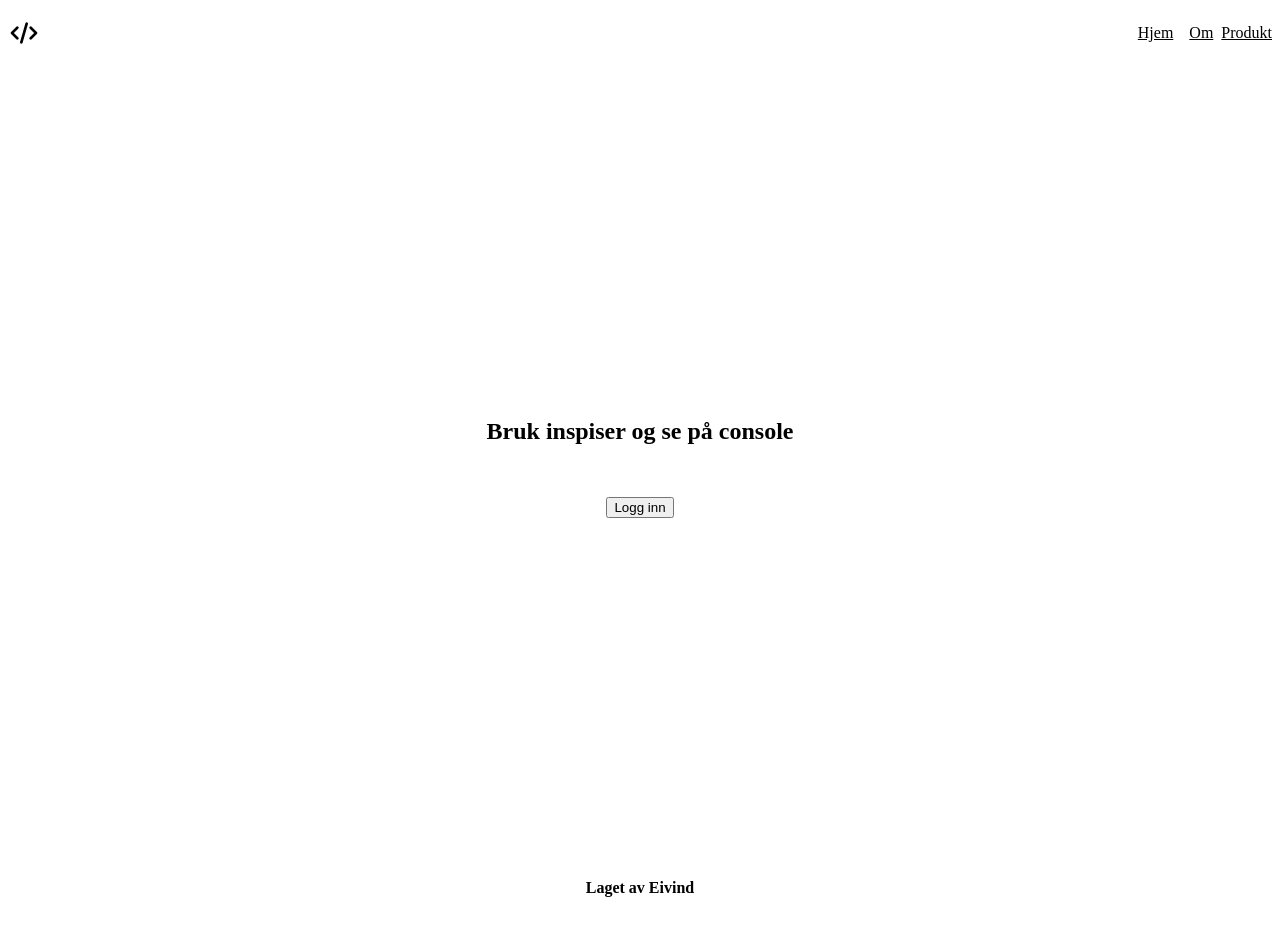
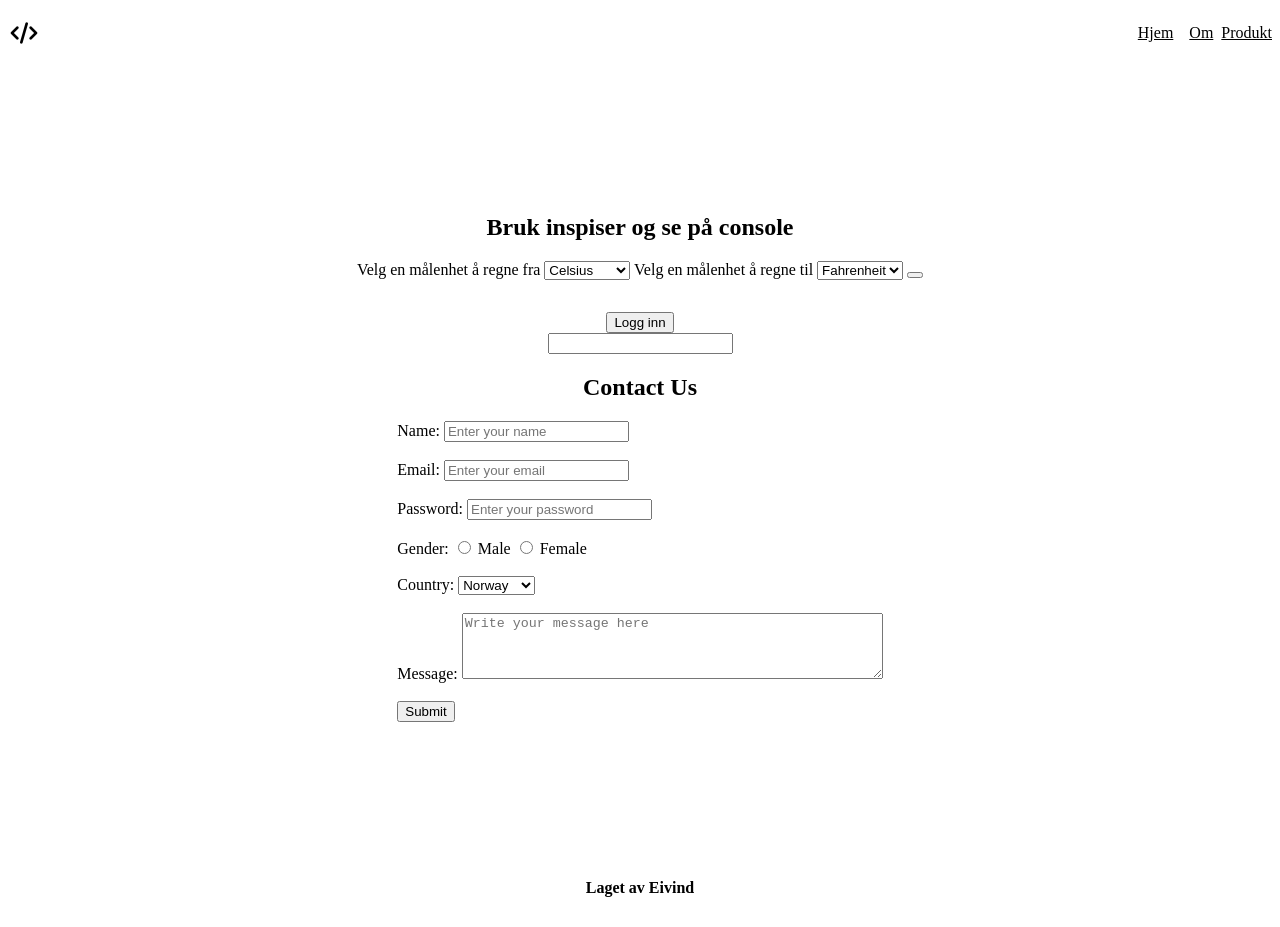
Before and after one commit to eivind-glodedata/oppgave8-maalenhetkalkulator, a website: page index.html in a window 1280 px wide. Drawn offline with Linux system fonts and the light colour scheme.

Commit message:
litt eksperimentering

```diff
--- a/index.html
+++ b/index.html
@@ -32,8 +32,66 @@
       <section id="home" class="sectionHero">
         <!-- Hero-section -->
         <h1>Bruk inspiser og se på console</h1>
+        <form>
+
+          <label for="omregningfra">Velg en målenhet å regne fra</label>
+          <select name="enhetsvalgfra" id="enhetsvalgfra">
+            <option value="Celsius">Celsius</option>
+            <option value="Fahrenheit">Fahrenheit</option>
+          </select>
+          <label for="omregningtil">Velg en målenhet å regne til</label>
+          <select name="enhetsvalgtil" id="enhetsvalgtil">
+            <option value="Fahrenheit">Fahrenheit</option>
+            <option value="Celsius">Celsius</option>
+          </select>
+          <button type="submit"></button>
+
+        </form>
         <p id="loginMessage"></p>
         <button id="innlogging">Logg inn</button>
+        <input type="text">
+        <h1>Contact Us</h1>
+        <form action="/submit-form" method="POST">
+            <!-- Text Input -->
+            <label for="name">Name:</label>
+            <input type="text" id="name" name="name" placeholder="Enter your name" required>
+            <br><br>
+
+            <!-- Email Input -->
+            <label for="email">Email:</label>
+            <input type="email" id="email" name="email" placeholder="Enter your email" required>
+            <br><br>
+
+            <!-- Password Input -->
+            <label for="password">Password:</label>
+            <input type="password" id="password" name="password" placeholder="Enter your password" required>
+            <br><br>
+
+            <!-- Radio Buttons -->
+            <label>Gender:</label>
+            <input type="radio" id="male" name="gender" value="male">
+            <label for="male">Male</label>
+            <input type="radio" id="female" name="gender" value="female">
+            <label for="female">Female</label>
+            <br><br>
+
+            <!-- Dropdown -->
+            <label for="country">Country:</label>
+            <select id="country" name="country">
+                <option value="norway">Norway</option>
+                <option value="sweden">Sweden</option>
+                <option value="denmark">Denmark</option>
+            </select>
+            <br><br>
+
+            <!-- Textarea -->
+            <label for="message">Message:</label>
+            <textarea id="message" name="message" rows="4" cols="50" placeholder="Write your message here"></textarea>
+            <br><br>
+
+            <!-- Submit Button -->
+            <button type="submit">Submit</button>
+        </form>
       </section>
       <section id="about" class="sectionAbout">
         <!-- Hero-section -->
--- a/script.js
+++ b/script.js
@@ -66,8 +66,30 @@ if (userAge >= 18) {
     console.log("Du kan ikke ta førerkort");
 };
 
-//
-//
+//mattemetoder
+/*Math.round(4.7); = 5
+Math.floor(4.7); = 4
+Math.ceil(4.2); = 5
+Math.random(); = Random number between 0 and 1
+Math.pow(2, 3); = 8 (2^3)
+Math.sqrt(16); = 4
+*/
+
+Math.round(4.7);            // 5
+Math.floor(4.7);            // 4
+Math.ceil(4.2);             // 5
+Math.random();              // Random number between 0 and 1
+Math.pow(2, 3);             // 8 (2^3)
+Math.sqrt(16);              // 4
+
+let bigNumber = 123456789012345678901234567890n; // Note the 'n' at the end
+let sum = bigNumber + 10n;                      // BigInt arithmetic
+
+
+let num = Number("42");       // 42
+let float = parseFloat("3.14"); // 3.14
+let int = parseInt("42px");   // 42
+
 
 function login() {
 const userName = "Julie";
@@ -112,3 +134,22 @@ function fahrenheitToCelsius () {
 }
 
 fahrenheitToCelsius();
+
+const teststring = "dette er en teststring";
+//let userInput = prompt("Gi meg et tall");
+//let tall = Number(userInput);
+//let tall2 = parseInt(userInput, 10);
+//console.log("tallet er", userInput);
+//console.log("tallet er med parseInt", tall2);
+console.log("tallet er", teststring);
+console.log(Number.parseInt("456pløkjx"));
+console.log("tilfeldig talle er", Math.random());
+
+//Always validate the input to ensure it’s a valid number, as prompt() returns a string, and invalid conversions will result in NaN (Not-a-Number).
+//Example of validation:
+
+if (!isNaN(teststring)) {
+  console.log("Valid number:", number);
+} else {
+  console.log("Invalid input. Please enter a valid number.");
+}
```
